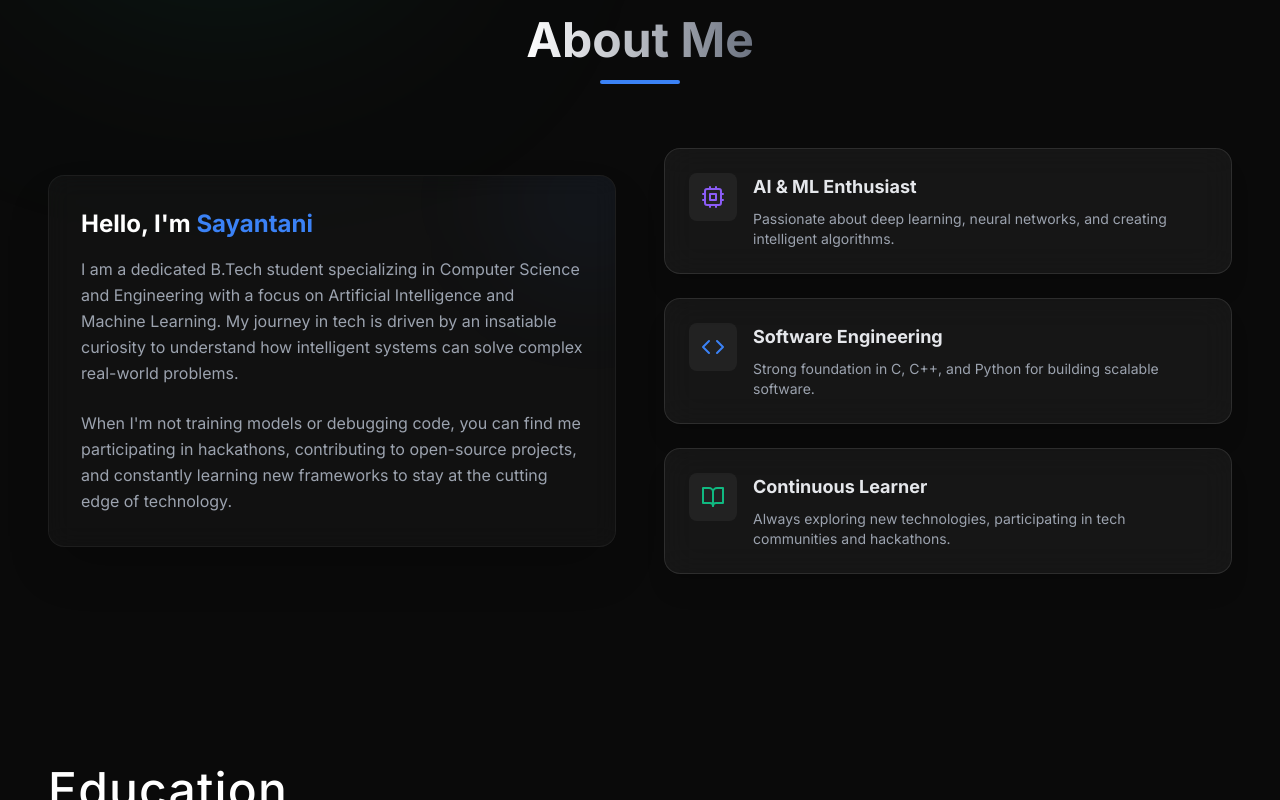
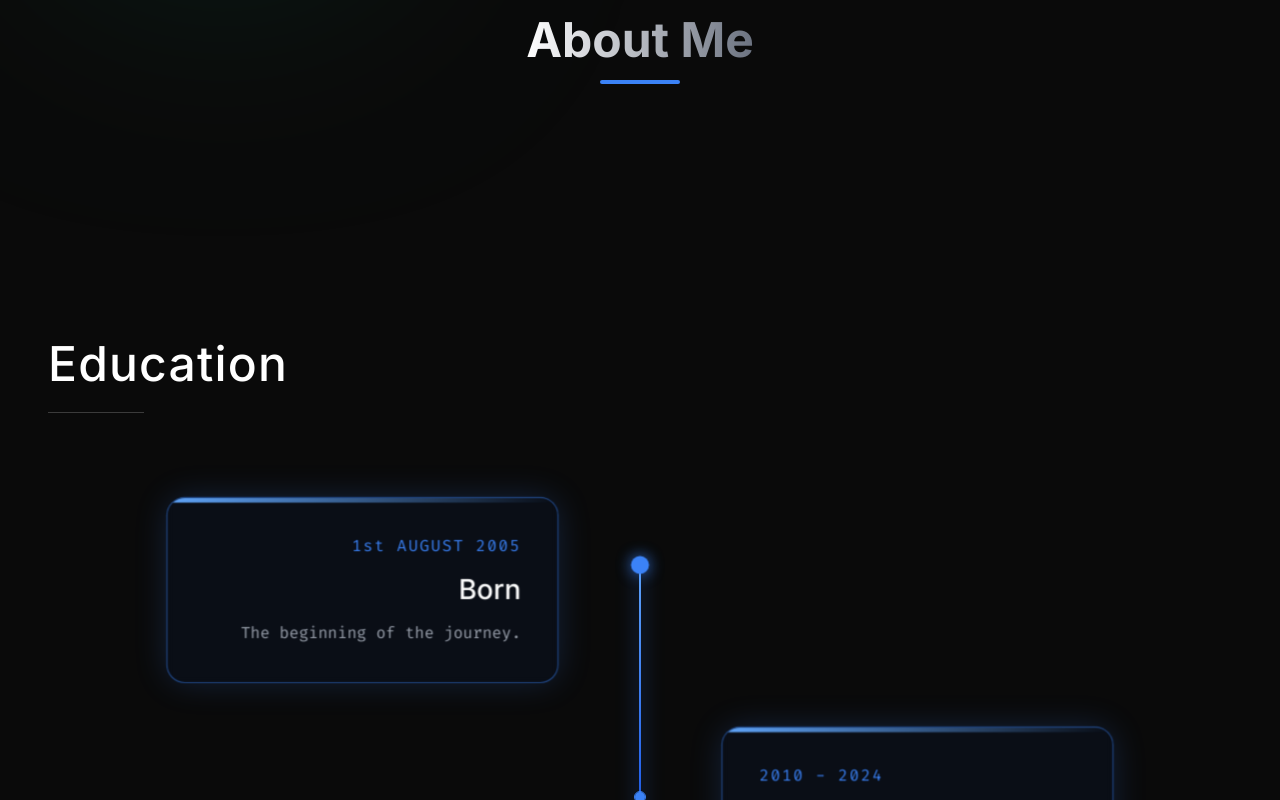
Before and after one commit to sayantani071/sayantani-portfolio, a React (Vite) app: page / in a window 1280 px wide. Shown: the part 880-1680 px from the top of the page. Built offline with nearby package versions, Linux system fonts and the light colour scheme.

Commit message:
Clear contents of About section

```diff
--- a/src/components/About.jsx
+++ b/src/components/About.jsx
@@ -19,61 +19,7 @@ const About = () => {
           <div className="w-20 h-1 bg-primary mx-auto rounded-full"></div>
         </motion.div>
 
-        <div className="grid md:grid-cols-2 gap-12 items-center">
-          <motion.div
-            initial={{ opacity: 0, x: -30 }}
-            whileInView={{ opacity: 1, x: 0 }}
-            viewport={{ once: true }}
-            transition={{ duration: 0.6 }}
-            className="glass-card p-8 rounded-2xl relative overflow-hidden"
-          >
-            <div className="absolute top-0 right-0 w-32 h-32 bg-primary/10 rounded-full blur-3xl -mr-10 -mt-10 pointer-events-none"></div>
-            <h3 className="text-2xl font-bold mb-4 text-white">Hello, I&apos;m <span className="text-primary">Sayantani</span></h3>
-            <p className="text-gray-400 mb-6 leading-relaxed">
-              I am a dedicated B.Tech student specializing in Computer Science and Engineering with a focus on Artificial Intelligence and Machine Learning. My journey in tech is driven by an insatiable curiosity to understand how intelligent systems can solve complex real-world problems.
-            </p>
-            <p className="text-gray-400 leading-relaxed">
-              When I&apos;m not training models or debugging code, you can find me participating in hackathons, contributing to open-source projects, and constantly learning new frameworks to stay at the cutting edge of technology.
-            </p>
-          </motion.div>
-
-          <div className="space-y-6">
-            {[
-              {
-                icon: <Cpu className="text-secondary" size={24} />,
-                title: "AI & ML Enthusiast",
-                desc: "Passionate about deep learning, neural networks, and creating intelligent algorithms."
-              },
-              {
-                icon: <Code className="text-primary" size={24} />,
-                title: "Software Engineering",
-                desc: "Strong foundation in C, C++, and Python for building scalable software."
-              },
-              {
-                icon: <BookOpen className="text-accent" size={24} />,
-                title: "Continuous Learner",
-                desc: "Always exploring new technologies, participating in tech communities and hackathons."
-              }
-            ].map((item, idx) => (
-              <motion.div
-                key={idx}
-                initial={{ opacity: 0, x: 30 }}
-                whileInView={{ opacity: 1, x: 0 }}
-                viewport={{ once: true }}
-                transition={{ duration: 0.5, delay: idx * 0.1 }}
-                className="flex gap-4 items-start p-6 rounded-2xl glass hover:bg-white/5 transition-colors border border-white/5"
-              >
-                <div className="p-3 rounded-lg bg-white/5">
-                  {item.icon}
-                </div>
-                <div>
-                  <h4 className="text-lg font-bold text-gray-200 mb-2">{item.title}</h4>
-                  <p className="text-gray-400 text-sm">{item.desc}</p>
-                </div>
-              </motion.div>
-            ))}
-          </div>
-        </div>
+        {/* Content removed as requested, ready for new design */}
       </div>
     </section>
   );
```
